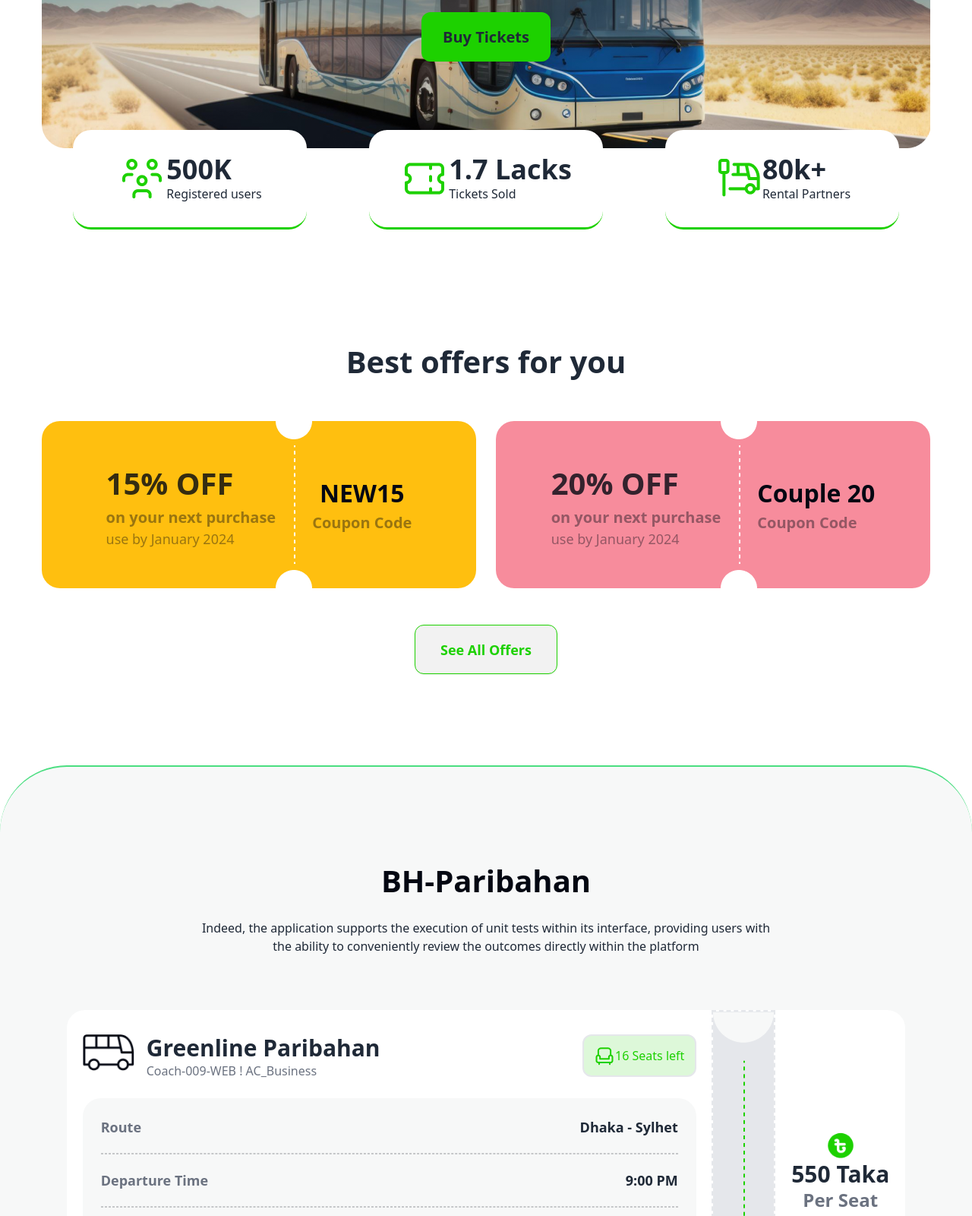
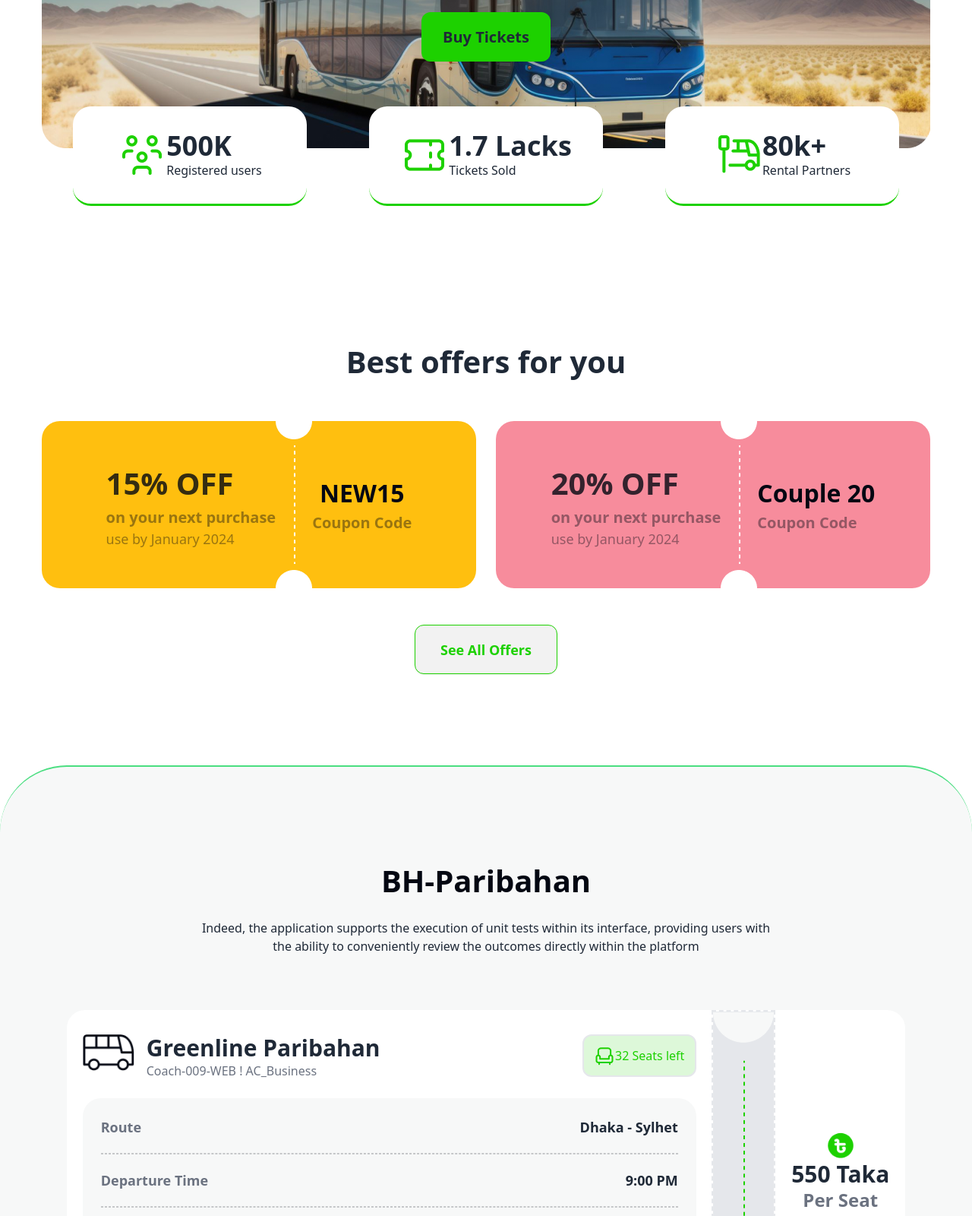
Before and after one commit to BadarHossain1/Assignment-Five, a plain HTML site: page index.html in a window 1280 px wide. Shown: the part 489-2089 px from the top of the page at 76% size. Drawn offline with nearby package versions, Linux system fonts and the light colour scheme.

Commit message:
Some errors fixed

```diff
--- a/index.html
+++ b/index.html
@@ -70,7 +70,7 @@
             </div>
         </section>
 
-        <div class="flex  relative w-[1170px] bottom-6 justify-around mx-auto">
+        <div class="flex  relative w-[1170px] bottom-[55px] justify-around mx-auto">
             <div class="w-[308px] flex items-center justify-center pt-[32px] pb-[32px]" style="box-sizing: border-box;
             border-bottom: 3px solid rgb(29, 209, 0);
             border-radius: 24px;
@@ -183,7 +183,7 @@
                                 class="w-[150px] h-[56px]  flex items-center justify-center bg-[#1DD10026] border-2 rounded-[12px] ">
                                 <img src="images/seat-green.png" alt="">
                                 <p id="Sit-count" class="font-inter text-base font-medium text-[#1DD100]"> <span
-                                        id="sit-count">16</span> Seats left</p>
+                                        id="sit-count">32</span> Seats left</p>
                             </div>
                         </div>
 
```
